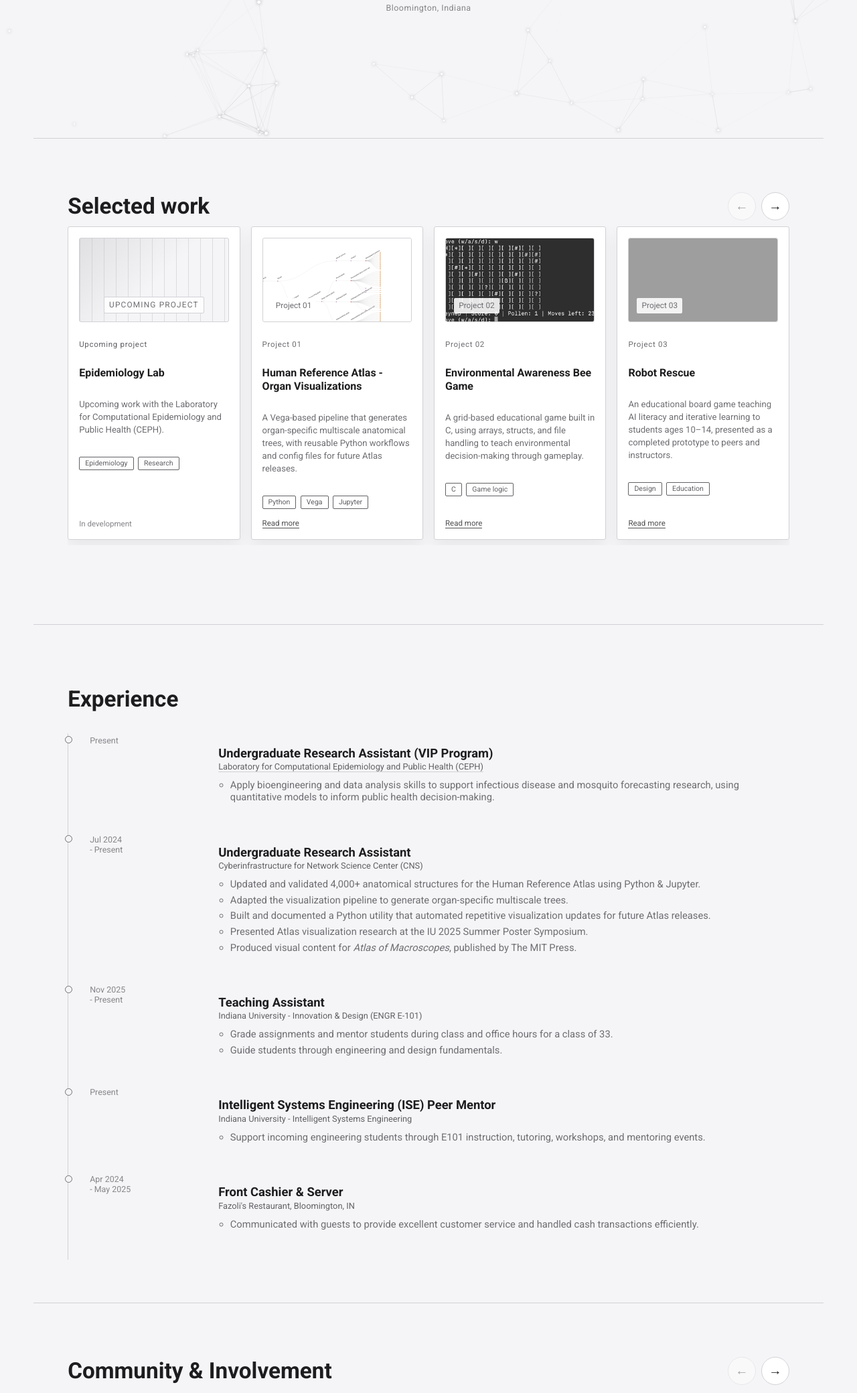
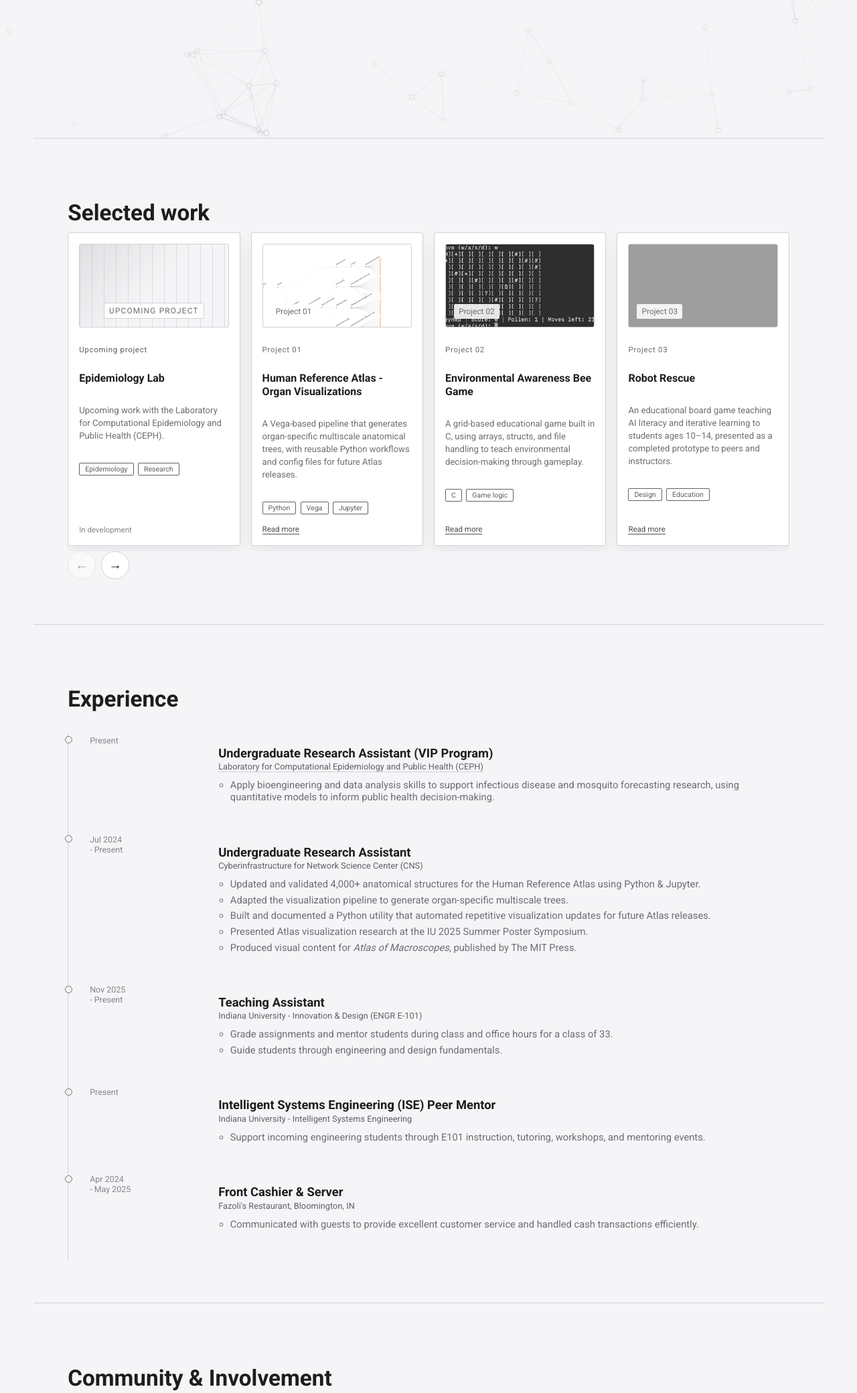
Before and after one commit to zeynepamac01/zeynep-portfolio, a plain HTML site: page index.html in a window 1280 px wide. Shown: the part 588-2668 px from the top of the page at 67% size. Drawn offline with Linux system fonts and the light colour scheme; grey boxes are pictures that could not be loaded; animation ran at ten frames a second.

Commit message:
Add project carousels and Epidemiology Lab card

```diff
--- a/index.html
+++ b/index.html
@@ -8,7 +8,7 @@
 <link rel="preconnect" href="https://fonts.googleapis.com">
 <link rel="preconnect" href="https://fonts.gstatic.com" crossorigin>
 <link href="https://fonts.googleapis.com/css2?family=Roboto:wght@300;400;500;700&display=swap" rel="stylesheet">
-<link rel="stylesheet" href="style.css?v=20261122-2">
+<link rel="stylesheet" href="style.css?v=20261122-4">
 </head>
 <body>
 
@@ -44,22 +44,20 @@
     <div class="hero-actions">
       <a href="#work" class="underline-btn">See the work</a>
       <a href="./Zeynep_Amac_Resume_26-27.pdf" class="underline-btn" id="resume-link">Download resume</a>
-    </div>
-    <p class="hero-location">Bloomington, Indiana</p>
   </section>
 
   <!-- ============ PROJECTS (rendered from JS) ============ -->
   <section id="work" class="work">
     <p class="eyebrow"></p>
-    <div class="carousel-title-row">
-      <h2>Selected work</h2>
-      <div class="carousel-controls" data-carousel-controls="project-grid" aria-label="Selected work controls">
+    <h2>Selected work</h2>
+    <div class="project-carousel">
+      <div class="project-grid carousel-track" id="project-grid" role="region" aria-label="Selected work projects" tabindex="0">
+        <!-- injected by script.js -->
+      </div>
+      <div class="carousel-controls project-carousel-controls" data-carousel-controls="project-grid" aria-label="Selected work controls">
         <button class="carousel-arrow" type="button" data-carousel-direction="-1" aria-label="Scroll projects left" aria-controls="project-grid">←</button>
         <button class="carousel-arrow" type="button" data-carousel-direction="1" aria-label="Scroll projects right" aria-controls="project-grid">→</button>
       </div>
-    </div>
-    <div class="project-grid carousel-track" id="project-grid" role="region" aria-label="Selected work projects" tabindex="0">
-      <!-- injected by script.js -->
     </div>
   </section>
 
@@ -137,14 +135,8 @@
   <!-- ============ INVOLVEMENT ============ -->
   <section id="involvement" class="involvement">
     <p class="eyebrow"></p>
-    <div class="carousel-title-row">
-      <h2>Community &amp; Involvement</h2>
-      <div class="carousel-controls" data-carousel-controls="involvement-carousel" aria-label="Community involvement controls">
-        <button class="carousel-arrow" type="button" data-carousel-direction="-1" aria-label="Scroll involvement left" aria-controls="involvement-carousel">←</button>
-        <button class="carousel-arrow" type="button" data-carousel-direction="1" aria-label="Scroll involvement right" aria-controls="involvement-carousel">→</button>
-      </div>
-    </div>
-    <div class="involvement-grid carousel-track" id="involvement-carousel" role="region" aria-label="Community involvement items" tabindex="0">
+    <h2>Community &amp; Involvement</h2>
+    <div class="involvement-grid">
       <div class="involvement-block">
         <h3>Community Involvement</h3>
         <ul class="plain-list">
```
